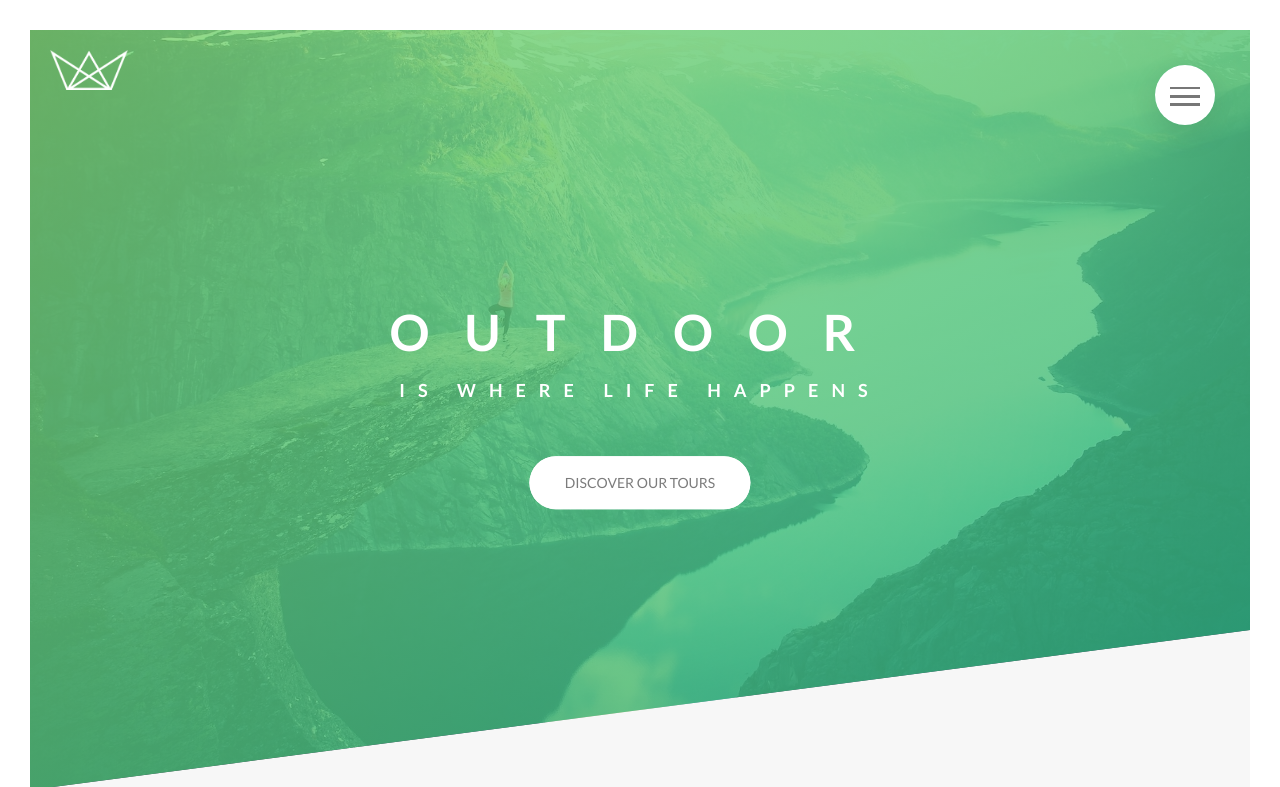
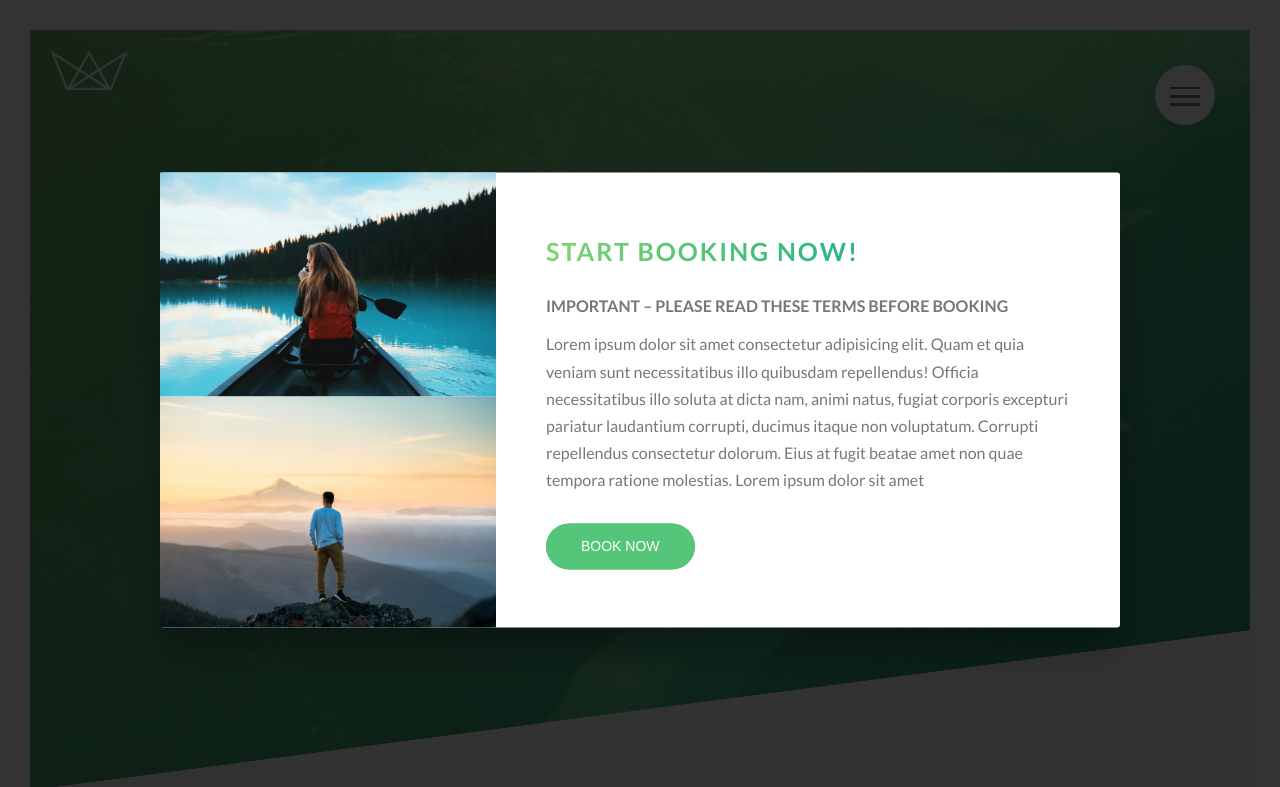
Before and after one commit to YukieIsobe/Natours, a website: page index.html in a window 1280 px wide. Shown: the top 787 px of the page. Drawn offline with Linux system fonts and the light colour scheme.

Commit message:
popup section

```diff
--- a/index.html
+++ b/index.html
@@ -275,6 +275,7 @@
         </div>
       </section>
     </main>
+
     <footer class="footer">
       <div class="footer__logo-box">
         <img src="img/logo-green-2x.png" class="footer__logo" alt="footer-logo" />
@@ -298,5 +299,22 @@
         </div>
       </div>
     </footer>
+
+    <section class="popup" id="popup">
+      <div class="popup__container">
+        <div class="popup__left">
+          <img src="img/nat-8.jpg" class="popup__image popup__image--1" alt="">
+          <img src="img/nat-9.jpg"  class="popup__image popup__image--2"alt="">
+        </div>
+        <div class="popup__right">
+          <div class="u-margin-bottom-midium">
+            <h2 class="heading-h2">start booking now!</h2>
+          </div>
+          <h3 class="heading-h3">IMPORTANT – PLEASE READ THESE TERMS BEFORE BOOKING</h3>
+          <p class="paragraph popup__text">Lorem ipsum dolor sit amet consectetur adipisicing elit. Quam et quia veniam sunt necessitatibus illo quibusdam repellendus! Officia necessitatibus illo soluta at dicta nam, animi natus, fugiat corporis excepturi pariatur laudantium corrupti, ducimus itaque non voluptatum. Corrupti repellendus consectetur dolorum. Eius at fugit beatae amet non quae tempora ratione molestias. Lorem ipsum dolor sit amet</p>
+          <button class="btn-main btn-green">book now</button>
+        </div>
+      </div>
+    </section>
   </body>
 </html>
--- /dev/null
+++ b/sass/components/_popup.scss
@@ -0,0 +1,44 @@
+.popup {
+  height: 100vh;
+  width: 100%;
+  position: fixed;
+  top: 0;
+  left: 0;
+  background: rgba(black,.8);
+  z-index: 200;
+
+  &__container {
+    width: 75vw;
+    max-width: 100rem;
+    position: absolute;
+    top: 50%;
+    left: 50%;
+    transform: translate(-50%, -50%);
+    background: rgb(255, 255, 255);
+    // padding: 3rem;
+    box-shadow: 0 2rem 4rem rgba(black, .3);
+    border-radius: 3px;
+    display: table;
+  }
+
+  &__left {
+    width: 35%;
+    display: table-cell;
+  }
+
+  &__right {
+    width: 65%;
+    display: table-cell;
+    vertical-align: middle;
+    padding: 0rem 5rem;
+  }
+
+  &__image {
+    display: block;
+    width: 100%;
+  }
+
+  &__text {
+
+  }
+}
--- a/sass/main.scss
+++ b/sass/main.scss
@@ -17,6 +17,7 @@
 @import "components/story";
 @import "components/bg-video";
 @import "components/form";
+@import "components/popup";
 
 @import "layout/header";
 @import "layout/footer";
```
Also changed, not shown: css/style.css, sass/page/_home.scss (line endings or trailing spaces).
